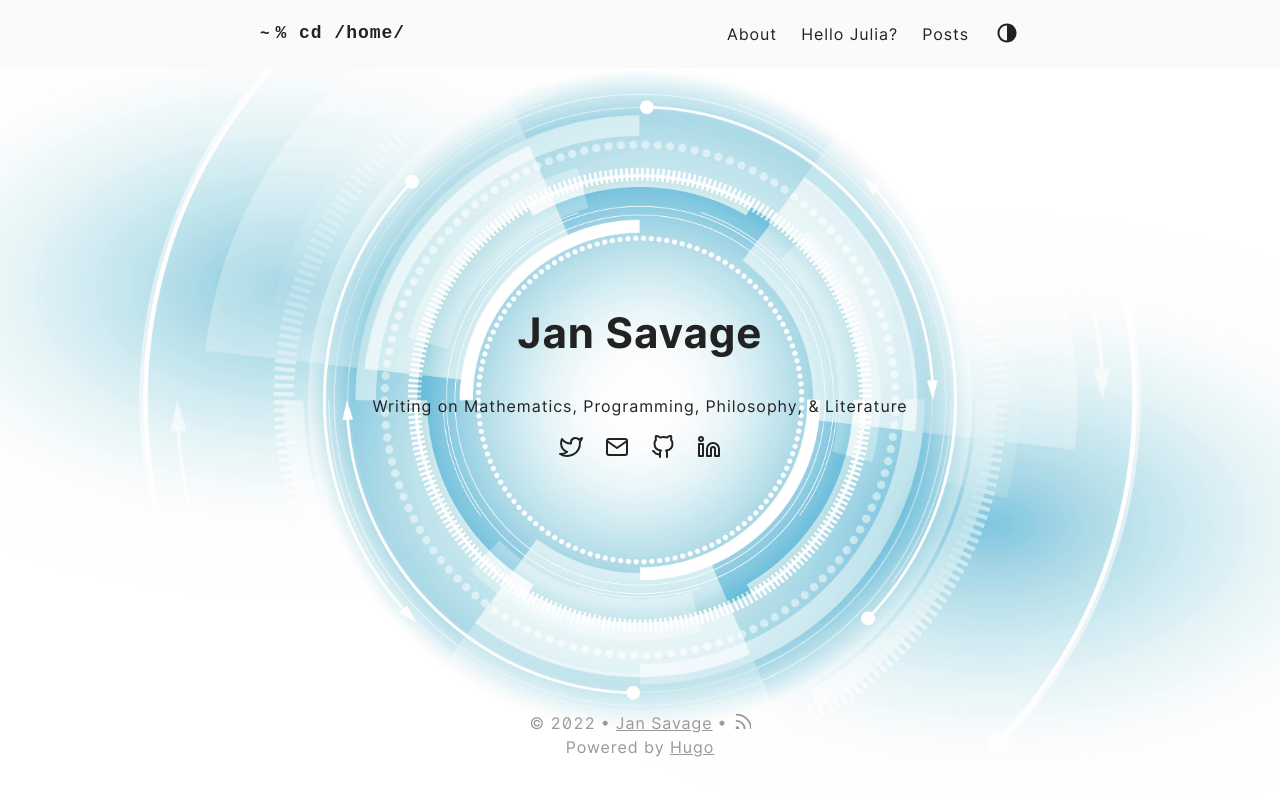
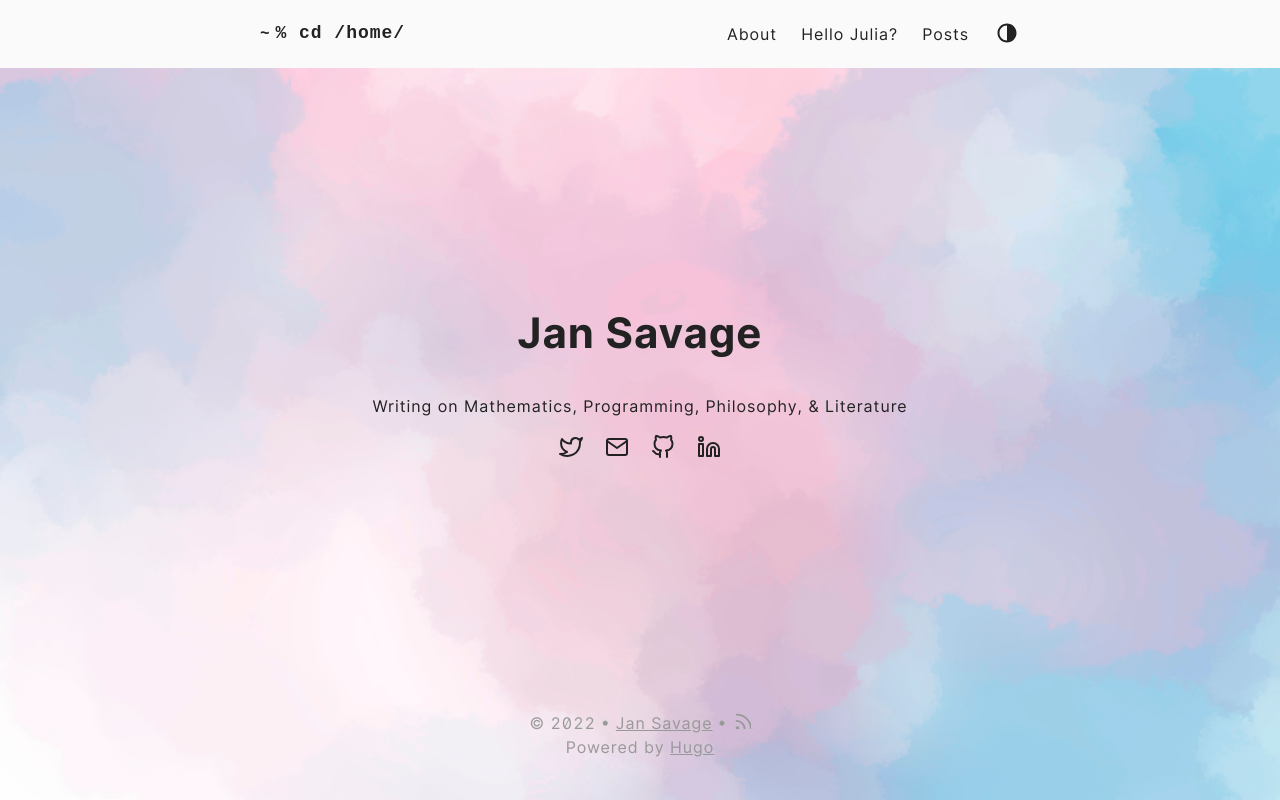
Before and after one commit to dersavage/blog, a plain HTML site: page index.html in a window 1280 px wide. Drawn offline with nearby package versions, Linux system fonts and the light colour scheme.

Commit message:
background

```diff
--- a/index.html
+++ b/index.html
@@ -74,7 +74,7 @@
     </head>
 
 
-    <body class=" background-image" style="background-image: url('img/tech.jpeg');" >
+    <body class=" background-image" style="background-image: url('img/radug.jpg');" >
 
 
         <div class="container">
```
Also changed, not shown: fr/index.html (+1 -1 lines), img/radug.jpg (added), 1 other file.
